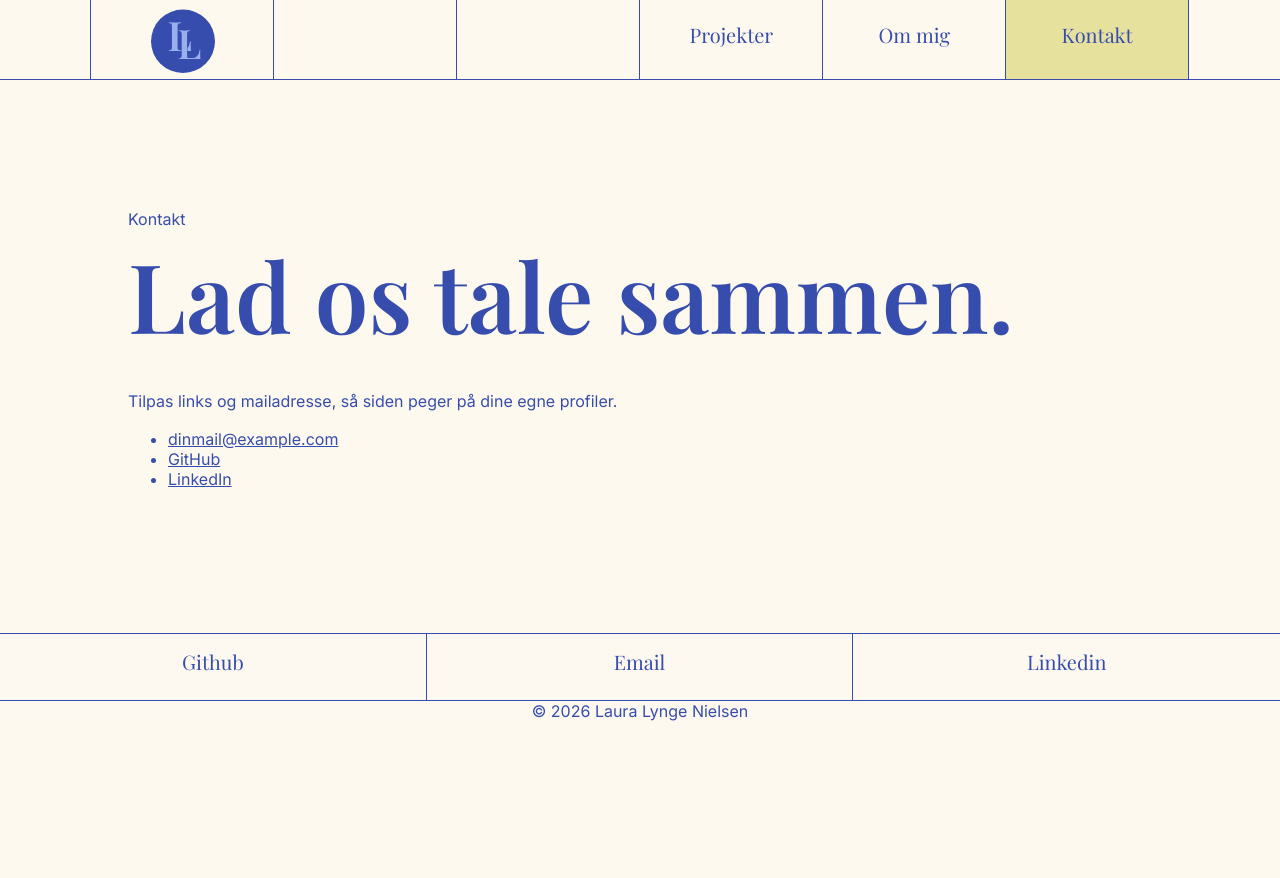
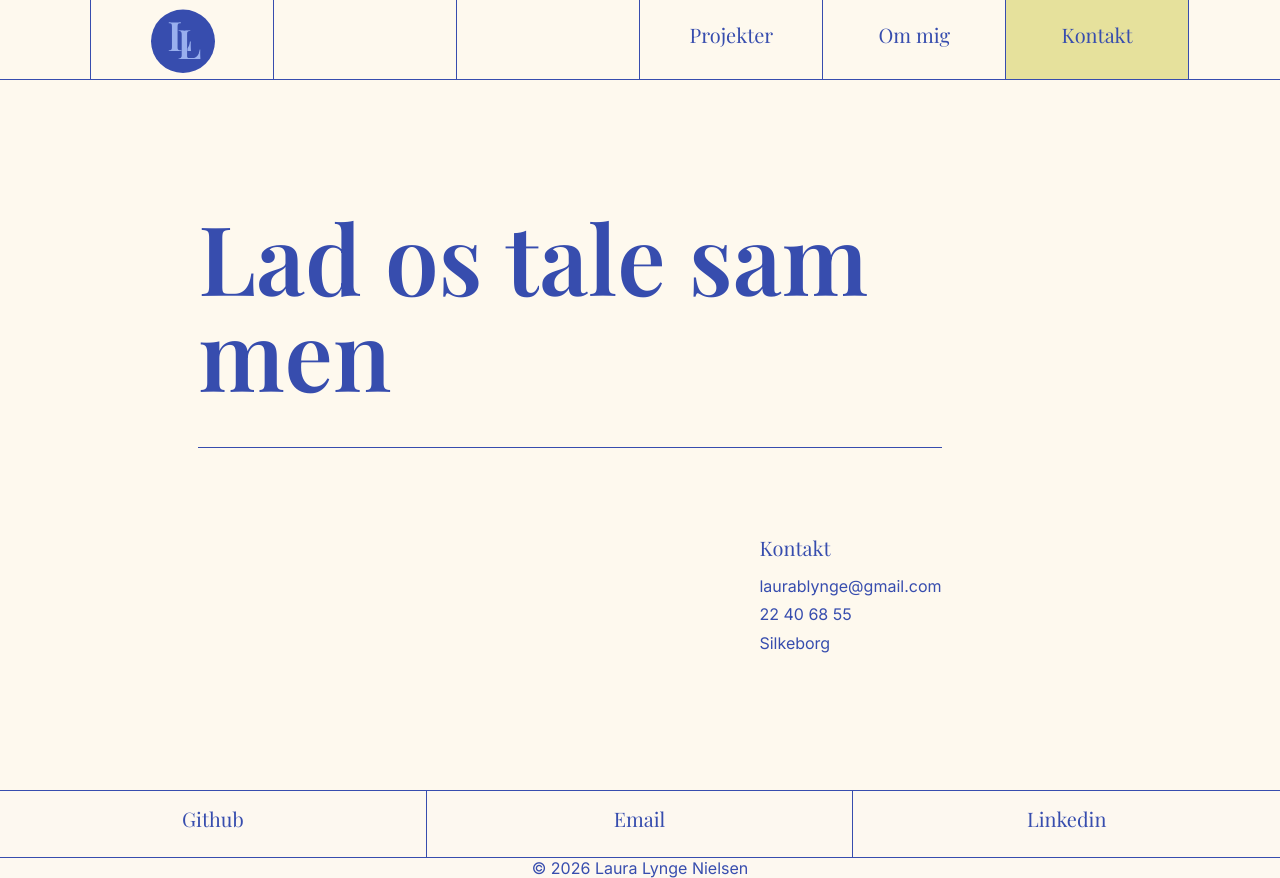
Before and after one commit to lauralynge/lauralynge.github.io, a React (Vite) app: page /contact in a window 1280 px wide. Before the commit the page ends 800 px from the top, so only its background shows below. Built offline with nearby package versions, Linux system fonts and the light colour scheme.

Commit message:
conact page

```diff
--- a/src/index.css
+++ b/src/index.css
@@ -221,7 +221,7 @@ p {
 }
 
 /* ----------------------------- */
-/* AboutPage.jsx styling            */
+/* AboutPage.jsx styling         */
 /* ----------------------------- */
 
 /* Intro-sektion: billede + tekst + vertikal streg */
@@ -285,6 +285,57 @@ p {
 }
 
 /* ----------------------------- */
+/* ContactPage.jsx styling         */
+/* ----------------------------- */
+
+.contact-row {
+  display: flex;
+  justify-content: flex-end;
+  margin-top: 3.5rem;
+}
+
+.contact-details {
+  text-align: left;
+}
+
+.contact-details h3 {
+  margin-bottom: 1rem;
+}
+
+.contact-details .contact-line {
+  display: block;
+  text-decoration: none;
+  margin-bottom: 0.5rem;
+}
+
+.contact-details a.contact-line:hover {
+  text-decoration: underline;
+}
+
+.contact-page-grid {
+  display: grid;
+  grid-template-columns: var(--grid-cols);
+  width: 100%;
+
+}
+
+.section-title {
+  grid-column: 2 / 7;
+  grid-row: 1;
+}
+
+.contact-row {
+  grid-column: 6 / 7; /* flugter med venstre kant af "Om mig" */
+  grid-row: 2;
+  justify-self: start;
+  margin-top: 3.5rem; /* luft ned til rækken under stregen */
+}
+
+.contact-details {
+  text-align: left;
+}
+
+/* ----------------------------- */
 /* RESPONSIVE DESIGN            */
 /* ----------------------------- */
 
--- a/src/pages/ContactPage.jsx
+++ b/src/pages/ContactPage.jsx
@@ -1,27 +1,24 @@
+import RevealText from "../components/RevealText";
+
 function ContactPage() {
   return (
-    <div className="page narrow">
-      <p className="eyebrow">Kontakt</p>
-      <h1>Lad os tale sammen.</h1>
-      <p className="lead">
-        Tilpas links og mailadresse, så siden peger på dine egne profiler.
-      </p>
+    <div className="page contact-page-grid">
+      <section className="section-title">
+        <RevealText as="h1">Lad os tale sammen</RevealText>
+      </section>
 
-      <ul className="contact-list">
-        <li>
-          <a href="mailto:dinmail@example.com">dinmail@example.com</a>
-        </li>
-        <li>
-          <a href="https://github.com/username" rel="noreferrer" target="_blank">
-            GitHub
+      <div className="contact-row">
+        <div className="contact-details">
+          <h3>Kontakt</h3>
+          <a className="contact-line" href="mailto:laurablynge@gmail.com">
+            laurablynge@gmail.com
           </a>
-        </li>
-        <li>
-          <a href="https://www.linkedin.com" rel="noreferrer" target="_blank">
-            LinkedIn
+          <a className="contact-line" href="tel:+4522406855">
+            22 40 68 55
           </a>
-        </li>
-      </ul>
+          <p className="contact-line">Silkeborg</p>
+        </div>
+      </div>
     </div>
   );
 }
```
